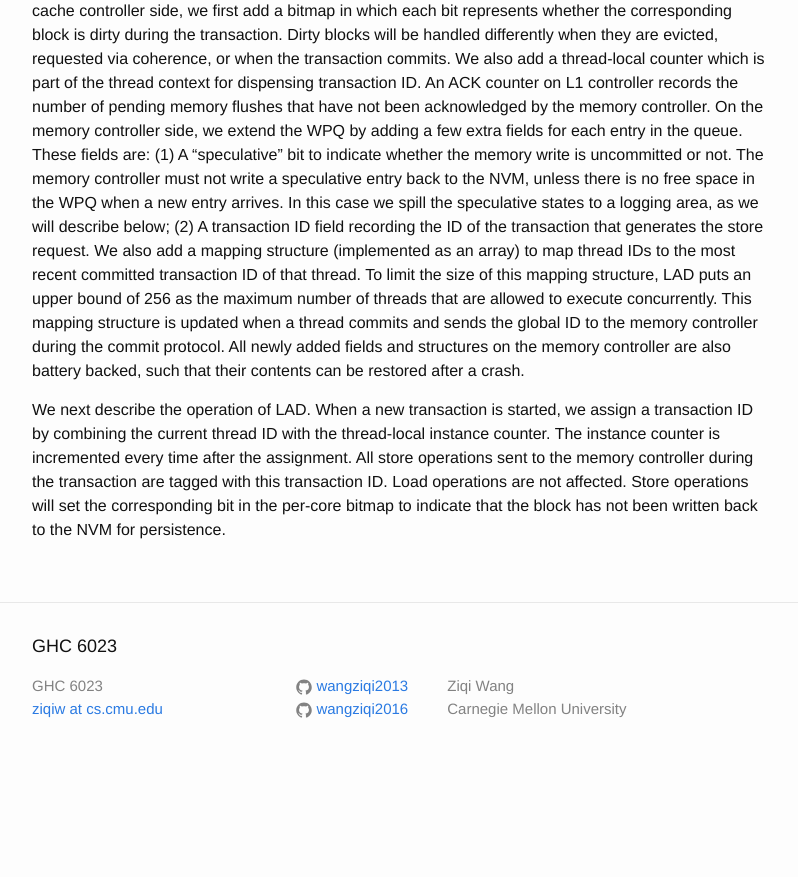
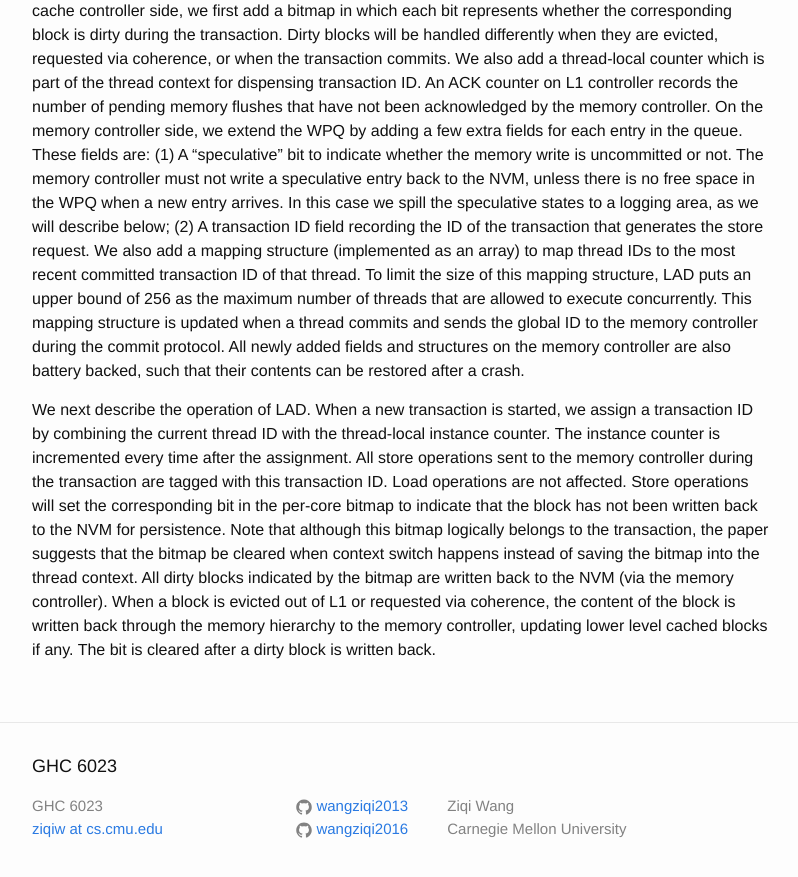
Before and after one commit to wangziqi2013/wangziqi2013.github.io, a Jekyll site: the page built from _posts/2019-12-11-lad.markdown, in a window 1280 px wide and 900 px high, scrolled down 1738 px. Shown: the top 877 px of the window, without its empty margins (238-1036 px from the left). Built offline with Jekyll 4.4.1, drawn with Linux system fonts in a browser that asks for light colours; before the commit the page ends 2518 px from its top, so only the background shows below that.

Commit message:
Adding write through

```diff
--- a/_posts/2019-12-11-lad.markdown
+++ b/_posts/2019-12-11-lad.markdown
@@ -78,4 +78,9 @@ We next describe the operation of LAD. When a new transaction is started, we ass
 thread ID with the thread-local instance counter. The instance counter is incremented every time after the assignment. All
 store operations sent to the memory controller during the transaction are tagged with this transaction ID. Load operations
 are not affected. Store operations will set the corresponding bit in the per-core bitmap to indicate that the block
-has not been written back to the NVM for persistence.
+has not been written back to the NVM for persistence. Note that although this bitmap logically belongs to the transaction,
+the paper suggests that the bitmap be cleared when context switch happens instead of saving the bitmap into the thread
+context. All dirty blocks indicated by the bitmap are written back to the NVM (via the memory controller). When a block
+is evicted out of L1 or requested via coherence, the content of the block is written back through the memory hierarchy
+to the memory controller, updating lower level cached blocks if any. The bit is cleared after a dirty block is written
+back.
```
